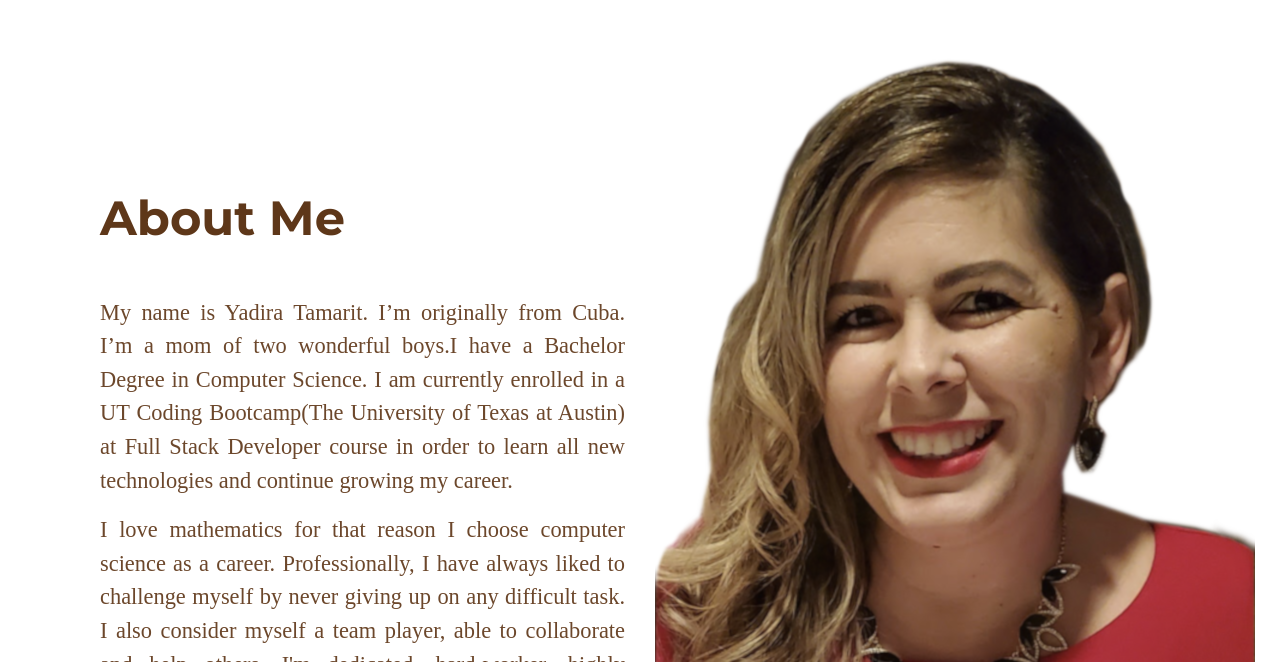
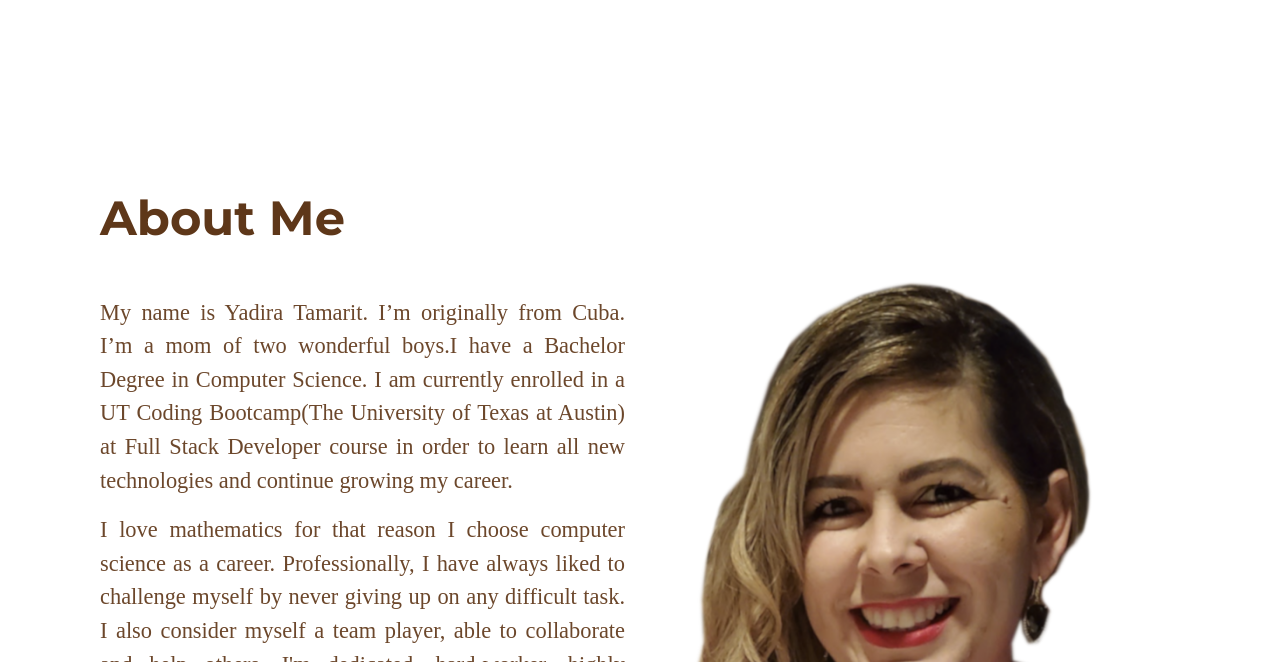
Before and after one commit to ystamaritq/react-portfolio, a React (Create React App) app: page / in a window 1280 px wide. Shown: the part 738-1400 px from the top of the page. Built offline with nearby package versions, Linux system fonts and the light colour scheme.

Commit message:
added  missing img style class back

```diff
--- a/src/App.css
+++ b/src/App.css
@@ -117,7 +117,7 @@ nav .link:hover {
 .about img {
 	margin-left: auto;
 	border-radius: 60%;
-	margin-top: 8em;
+	margin-top: 14em;
 	margin-bottom: 8em;
 	width: 100%;
 }
--- a/src/components/About.js
+++ b/src/components/About.js
@@ -86,7 +86,7 @@ const About = () => {
 						</div>
 					</Fade>
 				</Col>
-				<Col className="col-lg-6 col-sm-12 pt-5">
+				<Col className="about col-lg-6 col-sm-12 pt-5">
 					<Image src={pic} alt="me" className="pt-5" />
 				</Col>
 			</div>
```
